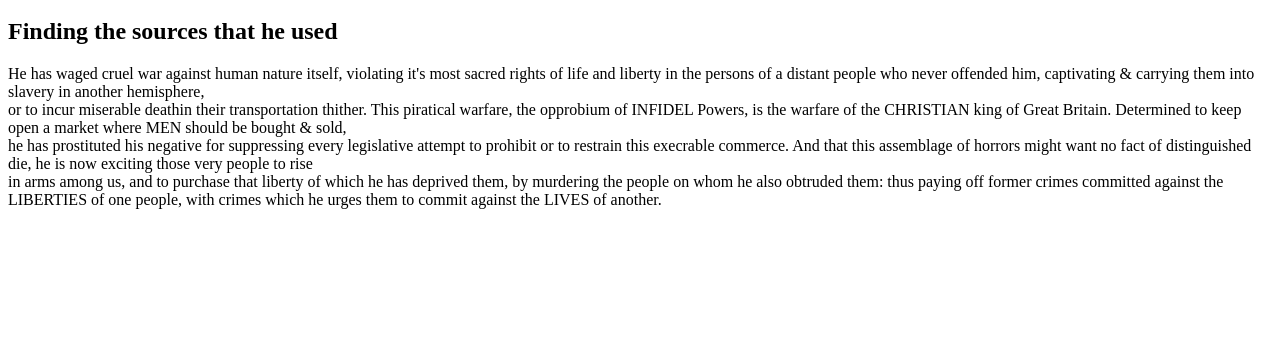
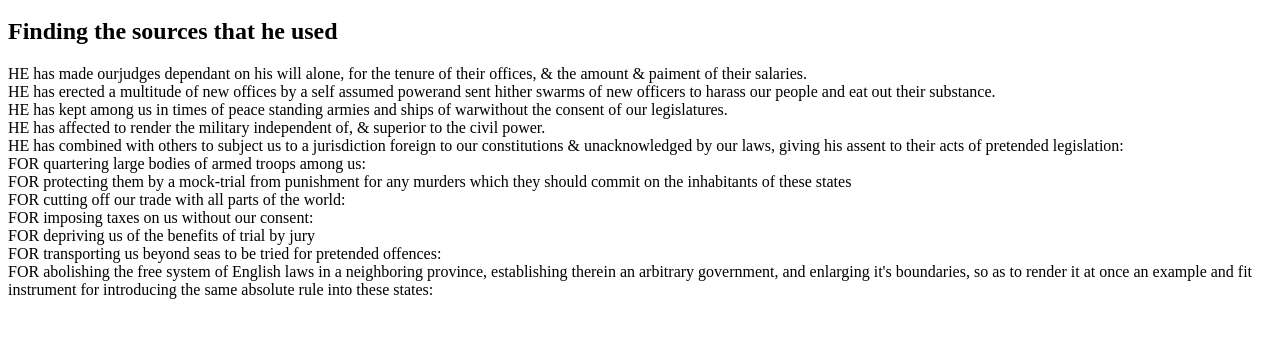
Before and after one commit to kellanmorris/Project4, a plain HTML site: page index.html in a window 1280 px wide. Shown: the part 48-386 px from the top of the page. Drawn offline with Linux system fonts and the light colour scheme; a script that the page names is missing.

Commit message:
Update index.html

```diff
--- a/index.html
+++ b/index.html
@@ -13,10 +13,32 @@ Kellan's Project 4
 <h1> Jefferson's Rough Draft of the Declaration of Independence </h1>
 <h2> Finding the sources that he used </h2>
 
-<p>He has waged cruel war against human nature itself, violating it's most sacred rights of life and liberty in the persons of a distant people who never offended him, captivating & carrying them into slavery in another hemisphere, <br>
-  or to incur miserable deathin their transportation thither. This piratical warfare, the opprobium of INFIDEL Powers, is the warfare of the CHRISTIAN king of Great Britain. Determined to keep open a market where MEN should be bought & sold, <br>
-  he has prostituted his negative for suppressing every legislative attempt to prohibit or to restrain this execrable commerce. And that this assemblage of horrors might want no fact of distinguished die, he is now exciting those very people to rise <br>
-  in arms among us, and to purchase that liberty of which he has deprived them, by murdering the people on whom he also obtruded them: thus paying off former crimes committed against the LIBERTIES of one people, with crimes which he urges them to commit against the LIVES of another.
+<p>
+ HE has made ourjudges dependant on his will alone, for the tenure of their offices, & the amount & paiment of their salaries. <br>
+
+HE has erected a multitude of new offices by a self assumed powerand sent hither swarms of new officers to harass our people and eat out their substance.
+<br>
+HE has kept among us in times of peace standing armies and ships of warwithout the consent of our legislatures.
+<br>
+HE has affected to render the military independent of, & superior to the civil power.
+<br>
+HE has combined with others to subject us to a jurisdiction foreign to our constitutions & unacknowledged by our laws, giving his assent to their acts of pretended legislation:
+<br>
+FOR quartering large bodies of armed troops among us:
+<br>
+FOR protecting them by a mock-trial from punishment for any murders which they should commit on the inhabitants of these states
+<br>
+FOR cutting off our trade with all parts of the world:
+<br>
+FOR imposing taxes on us without our consent:
+<br>
+FOR depriving us of the benefits of trial by jury
+<br>
+FOR transporting us beyond seas to be tried for pretended offences:
+<br>
+FOR abolishing the free system of English laws in a neighboring province, establishing therein an arbitrary government, and enlarging it's boundaries, so as to render it at once an example and fit instrument for introducing the same absolute rule into these states:
+ <br>
+
   </p>
 
 </body>
```
